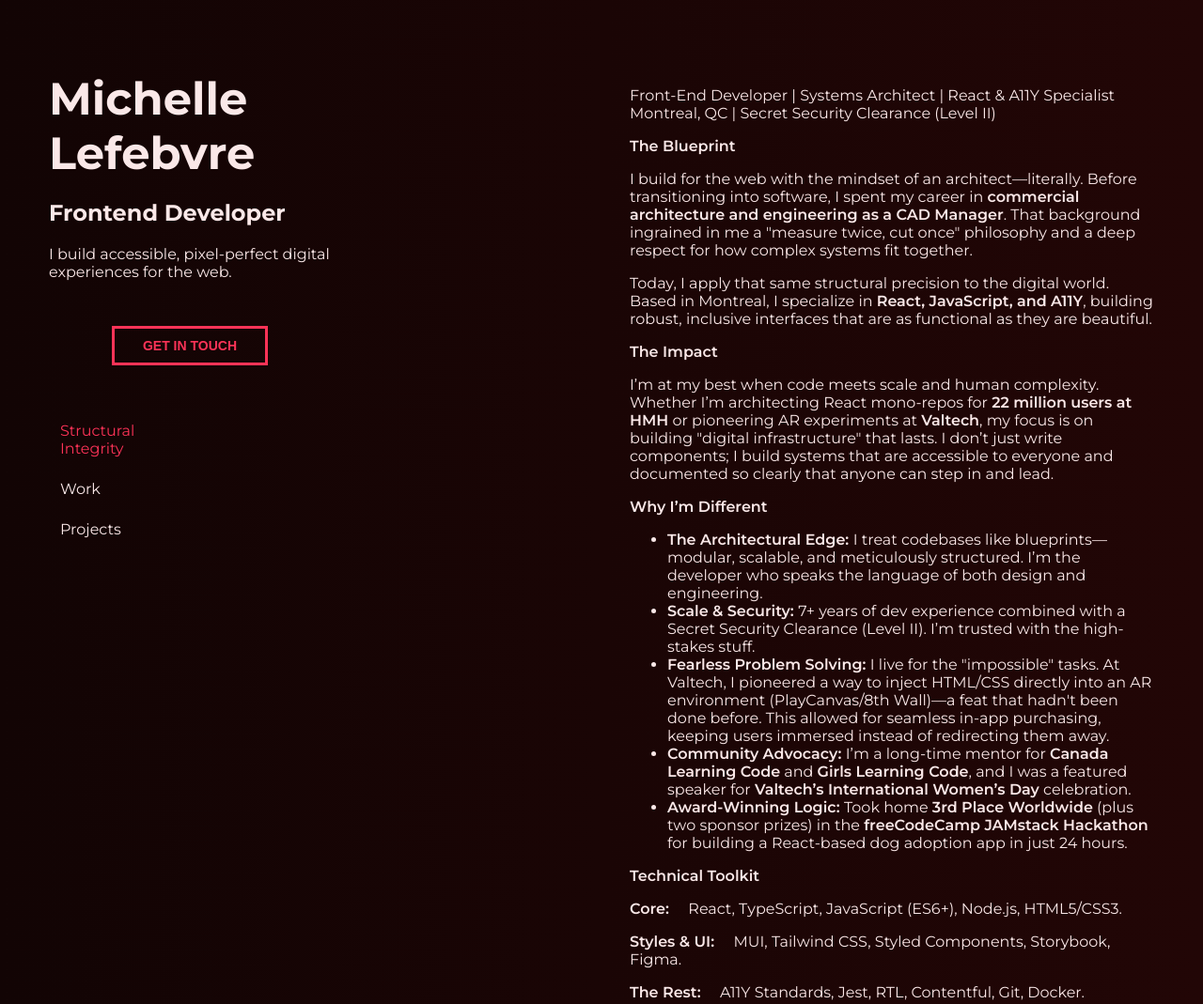
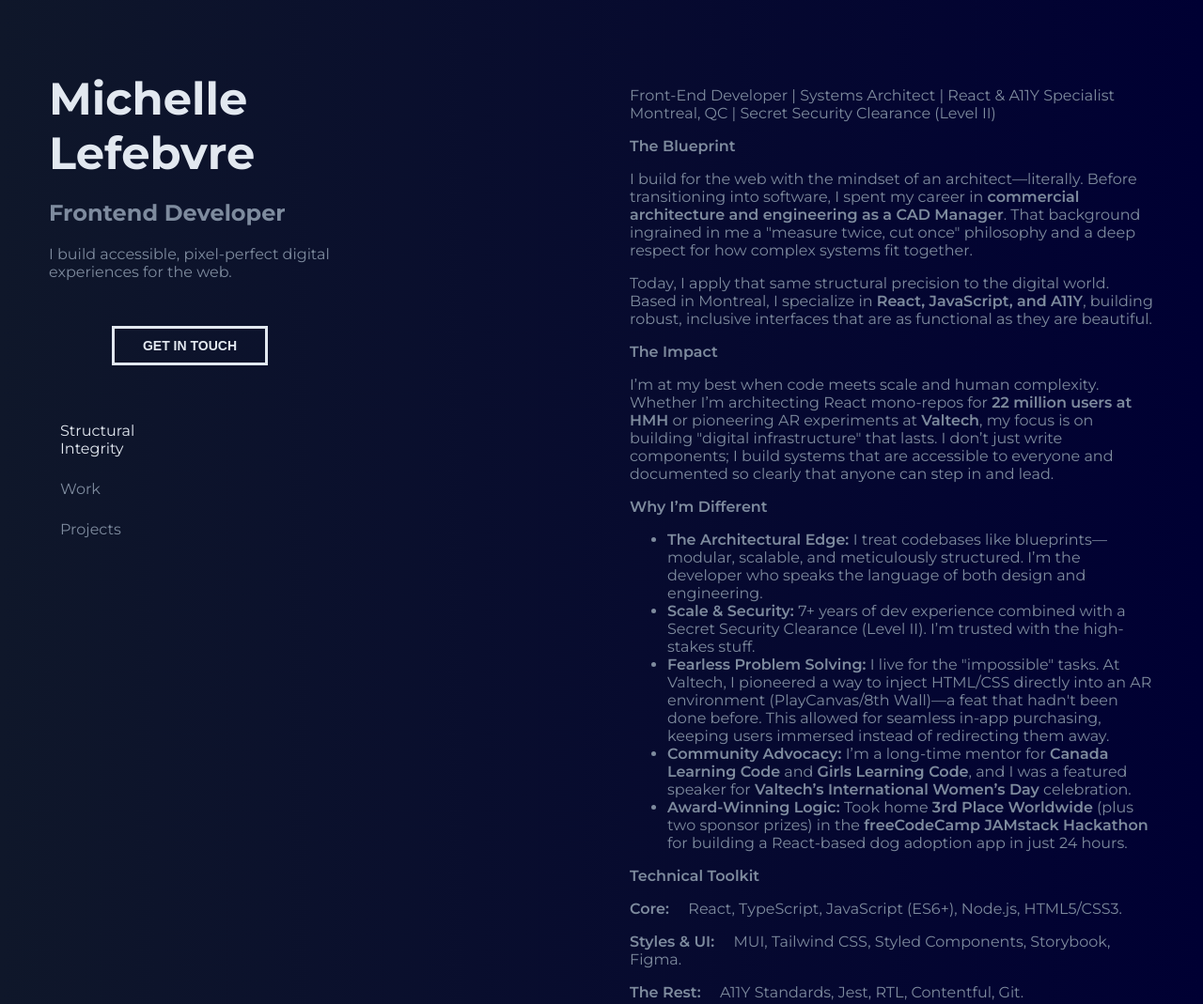
Before and after one commit to Michelle-Lefebvre/Portfolio2026, a plain HTML site: page index.html in a window 1280 px wide. Shown: the top 1069 px of the page at 94% size. Drawn offline with Linux system fonts and the light colour scheme; a web font is replaced by a local one.

Commit message:
made color changes and background gradient

```diff
--- a/index.html
+++ b/index.html
@@ -24,7 +24,7 @@
                     <p>I build accessible, pixel-perfect digital experiences for the web.</p>
                     <button>Get in Touch</button>
                     <nav>
-                        <a href="#top" class="active">Structural Integrity</a>
+                        <a href="#about" class="active">Structural Integrity</a>
                         <a href="#work">Work</a>
                         <a href="#project">Projects</a>
                     </nav>
@@ -32,7 +32,7 @@
             </div>
             <div class="column">
                 <!-- ABOUT -->
-                <section id="#top">
+                <section id="#about">
                     <p class="subtitle">Front-End Developer | Systems Architect | React & A11Y Specialist
                         Montreal, QC | Secret Security Clearance (Level II)</p>
 
@@ -105,8 +105,11 @@
                         Figma.
                     </p>
 
-                    <p><span class="about-titles">The Rest: </span>A11Y Standards, Jest, RTL, Contentful, Git, Docker.
+                    <p><span class="about-titles">The Rest: </span>A11Y Standards, Jest, RTL, Contentful, Git.
                     </p>
+
+                </section>
+                <section id="work">
 
                 </section>
             </div>
--- a/style.css
+++ b/style.css
@@ -1,11 +1,11 @@
 :root {
-  --color-bg-primary: #0a090a;
-  /* --color-bg-primary: #565360; */
-  /* --color-bg-secondary: #908e9b; */
-  --color-accent: #fc3357;
-  --color-text: #fae8e8;
-  --color-white: #fff;
-  --space-xs: 0.25rem; /* 8px */
+  --color-bg-primary: #0f172a;
+  --color-bg-secondary: #003;
+  --color-accent: #e2e8f0;
+  --color-text-title: #e2e8f0;
+  --color-text: #7e8b9e;
+
+  --space-xs: 0.25rem; /* 4px */
   --space-sm: 0.5rem; /* 8px */
   --space-sim: 0.75rem; /* 12px */
   --space-md: 1rem; /* 16px */
@@ -15,18 +15,25 @@
   --space-xxl: 3rem; /* 48 */
   --space-xxxl: 4rem; /* 64px */
 }
+
 /* TEXT SIZES */
 h1 {
   margin: 0;
   font-size: var(--space-xxl);
+  color: var(--color-text-title);
 }
 h2 .subtitle {
   font-size: var(--space-mid);
+  color: var(--color-text-title);
 }
 body {
   font-family: "Montserrat", sans-serif;
   padding: 48px 24px;
-  background: linear-gradient(to right, #120404 0%, #220606 100%);
+  background: linear-gradient(
+    to right,
+    var(--color-bg-primary) 0%,
+    var(--color-bg-secondary) 100%
+  );
   color: var(--color-text);
 }
 
@@ -105,15 +112,13 @@
 /* Media Query for Desktop (screens wider than, for example, 768px) */
 @media (min-width: 768px) {
   .fixed-lt {
-    width: 300px; /* Set a fixed or percentage width for the sidebar on desktop */
-    position: sticky; /* The magic property */
-    top: 0; /* Tells it to stick to the top of the viewport when it reaches this point */
-    height: fit-content; /* Ensures it stops at the end of its parent container rather than scrolling indefinitely */
-    /* Add -webkit-position: sticky; for Safari compatibility */
+    width: 300px;
+    position: sticky;
+    top: 0;
+    height: fit-content;
     -webkit-position: sticky;
   }
 }
-
 p {
   font-size: var(--space-md);
 }
```
